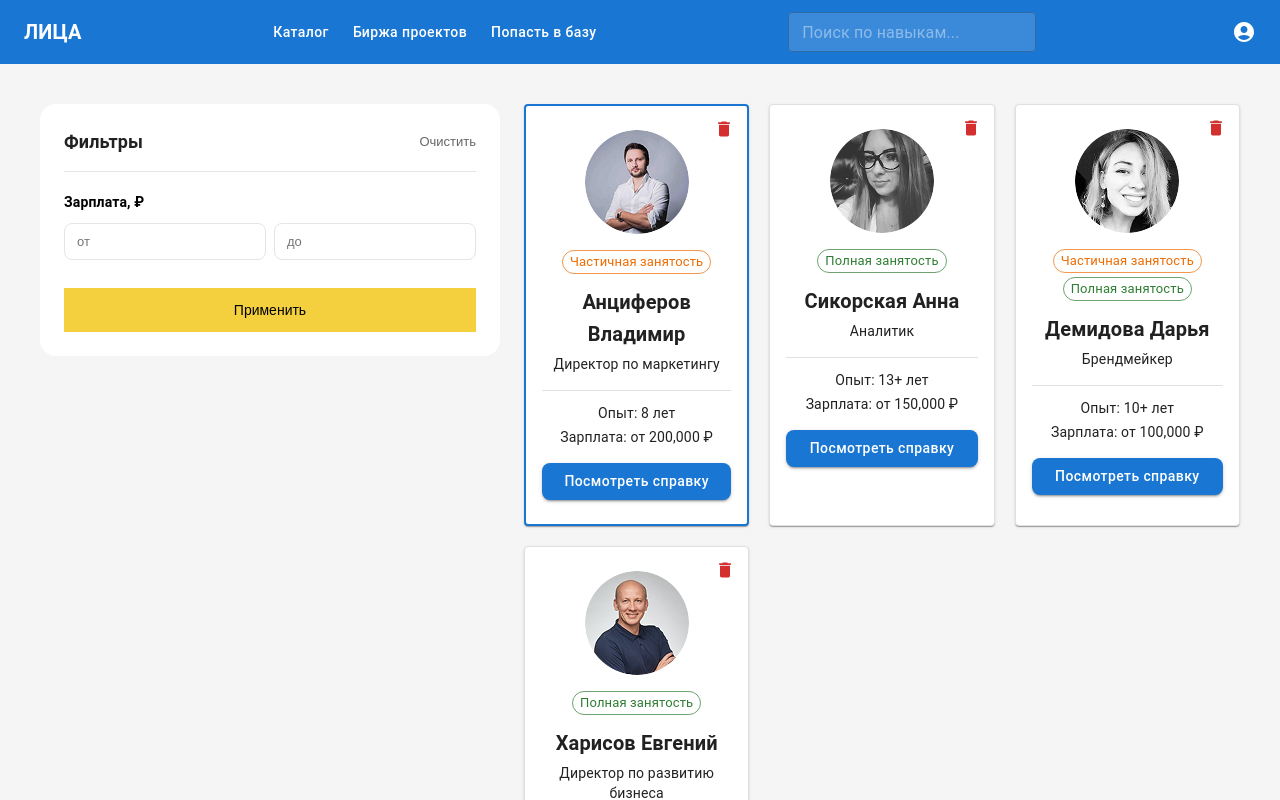
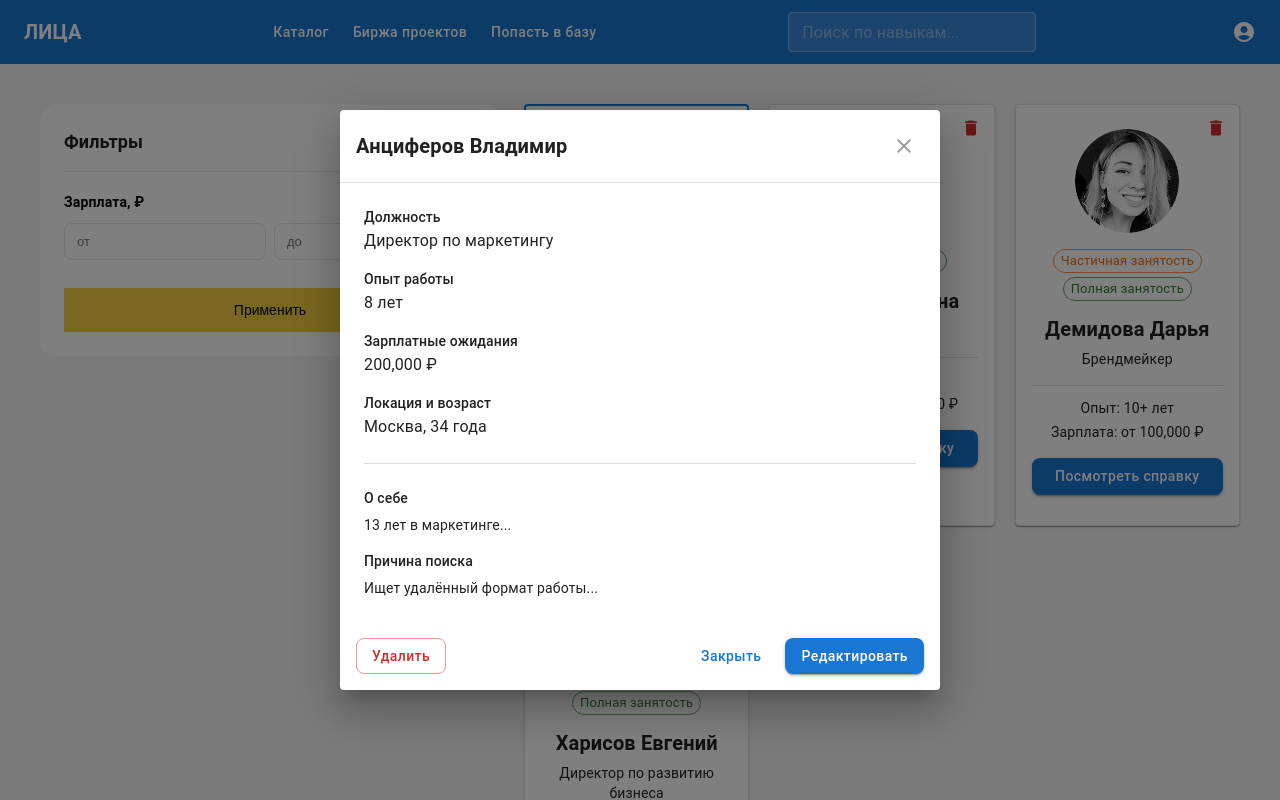
Before and after one commit to KazakovStas/SVch_Lab, a React (Create React App) app: page /catalog in a window 1280 px wide. Both pictures are taken after a click on the element 636 px from the left and 313 px from the top of the page. Shown: the top 800 px of the page. Built offline with nearby package versions, Linux system fonts and the light colour scheme.

Commit message:
fix: resolve modal opening issue and fix Header InputProps warning

```diff
--- a/src/components/Header.jsx
+++ b/src/components/Header.jsx
@@ -42,7 +42,8 @@ const Header = () => {
   sx={{
     bgcolor: 'rgba(255,255,255,0.15)',
     borderRadius: 1,
-            '& .MuiInputBase-root': { color: 'white' }
+    '& .MuiInputBase-root': { color: 'white' },
+    '& .MuiOutlinedInput-notchedOutline': { borderColor: 'rgba(255,255,255,0.3)' }
   }}
   InputProps={{
     startAdornment: (
--- a/src/components/Modal.jsx
+++ b/src/components/Modal.jsx
@@ -24,8 +24,6 @@ const Modal = ({ isOpen, onClose, candidate, onEdit, onDelete }) => {
     }
   }, [candidate]);
 
-  if (!candidate) return null;
-
   const handleChange = (e) => {
     const { name, value } = e.target;
     setEditData(prev => ({ ...prev, [name]: value }));
@@ -46,7 +44,7 @@ const Modal = ({ isOpen, onClose, candidate, onEdit, onDelete }) => {
     >
       <DialogTitle sx={{ m: 0, p: 2, display: 'flex', justifyContent: 'space-between', alignItems: 'center' }}>
         <Typography variant="h6" component="div" sx={{ fontWeight: 'bold' }}>
-          {isEditing ? 'Редактировать кандидата' : candidate.name}
+          {isEditing ? 'Редактировать кандидата' : candidate?.name || 'Кандидат'}
         </Typography>
         <IconButton onClick={onClose} sx={{ color: 'grey.500' }}>
           <CloseIcon />
@@ -60,47 +58,38 @@ const Modal = ({ isOpen, onClose, candidate, onEdit, onDelete }) => {
           <Box sx={{ display: 'flex', flexDirection: 'column', gap: 2 }}>
             <Box>
               <Typography variant="subtitle2" color="text.secondary">Должность</Typography>
-              <Typography variant="body1">{candidate.position}</Typography>
+              <Typography variant="body1">{candidate?.position}</Typography>
             </Box>
             <Box>
               <Typography variant="subtitle2" color="text.secondary">Опыт работы</Typography>
-              <Typography variant="body1">{candidate.experience}</Typography>
+              <Typography variant="body1">{candidate?.experience}</Typography>
             </Box>
             <Box>
               <Typography variant="subtitle2" color="text.secondary">Зарплатные ожидания</Typography>
-              <Typography variant="body1">{candidate.salary?.toLocaleString()} ₽</Typography>
+              <Typography variant="body1">{candidate?.salary?.toLocaleString()} ₽</Typography>
             </Box>
             <Box>
               <Typography variant="subtitle2" color="text.secondary">Локация и возраст</Typography>
-              <Typography variant="body1">{candidate.location || 'Не указана'}, {candidate.age || 'Не указан'}</Typography>
+              <Typography variant="body1">{candidate?.location || 'Не указана'}, {candidate?.age || 'Не указан'}</Typography>
             </Box>
 
             <Divider sx={{ my: 1 }} />
 
             <Box>
               <Typography variant="subtitle2" color="text.secondary" gutterBottom>О себе</Typography>
-              <Typography variant="body2">{candidate.general_info || 'Информация отсутствует'}</Typography>
+              <Typography variant="body2">{candidate?.general_info || 'Информация отсутствует'}</Typography>
             </Box>
             <Box>
               <Typography variant="subtitle2" color="text.secondary" gutterBottom>Причина поиска</Typography>
-              <Typography variant="body2">{candidate.reason || 'Не указана'}</Typography>
+              <Typography variant="body2">{candidate?.reason || 'Не указана'}</Typography>
             </Box>
           </Box>
         ) : (
           <Box sx={{ display: 'flex', flexDirection: 'column', gap: 2, mt: 1 }}>
-            <TextField
-              label="Имя" name="name" value={editData.name || ''} onChange={handleChange} fullWidth
-            />
-            <TextField
-              label="Должность" name="position" value={editData.position || ''} onChange={handleChange} fullWidth
-            />
-            <TextField
-              label="Зарплата" name="salary" type="number" value={editData.salary || ''} onChange={handleChange} fullWidth
-            />
-            <TextField
-              label="О себе" name="general_info" value={editData.general_info || ''} onChange={handleChange}
-              fullWidth multiline rows={3}
-            />
+            <TextField label="Имя" name="name" value={editData.name || ''} onChange={handleChange} fullWidth />
+            <TextField label="Должность" name="position" value={editData.position || ''} onChange={handleChange} fullWidth />
+            <TextField label="Зарплата" name="salary" type="number" value={editData.salary || ''} onChange={handleChange} fullWidth />
+            <TextField label="О себе" name="general_info" value={editData.general_info || ''} onChange={handleChange} fullWidth multiline rows={3} />
           </Box>
         )}
       </DialogContent>
--- a/src/pages/CatalogPage.jsx
+++ b/src/pages/CatalogPage.jsx
@@ -36,6 +36,7 @@ const CatalogPage = () => {
   };
 
   return (
+    <>
       <main className="catalog-main">
         <div className="container catalog-container">
           <aside className="filters-sidebar">
@@ -74,27 +75,29 @@ const CatalogPage = () => {
                   key={candidate.id}
                   candidate={candidate}
                   isSelected={selectedIds.includes(candidate.id)}
-                 onSelect={() => toggleSelect(candidate.id)}
+                  onSelect={() => {
+                    toggleSelect(candidate.id);
+                    setSelectedCandidate(candidate);
+                  }}
                   onDelete={handleDelete}
                 />
               ))
             )}
           </div>
         </div>
+      </main>
 
       <Modal
         isOpen={!!selectedCandidate}
         onClose={() => setSelectedCandidate(null)}
         candidate={selectedCandidate}
-  onEdit={(updatedCandidate) => {
-    setCandidates(candidates.map(c =>
-      c.id === updatedCandidate.id ? updatedCandidate : c
-    ));
-    setSelectedCandidate(updatedCandidate);
+        onEdit={(updated) => {
+          setCandidates(candidates.map(c => c.id === updated.id ? updated : c));
+          setSelectedCandidate(updated);
         }}
         onDelete={handleDelete}
       />
-    </main>
+    </>
   );
 };
 
```
Lines whose indentation alone changed are shown as unchanged.
